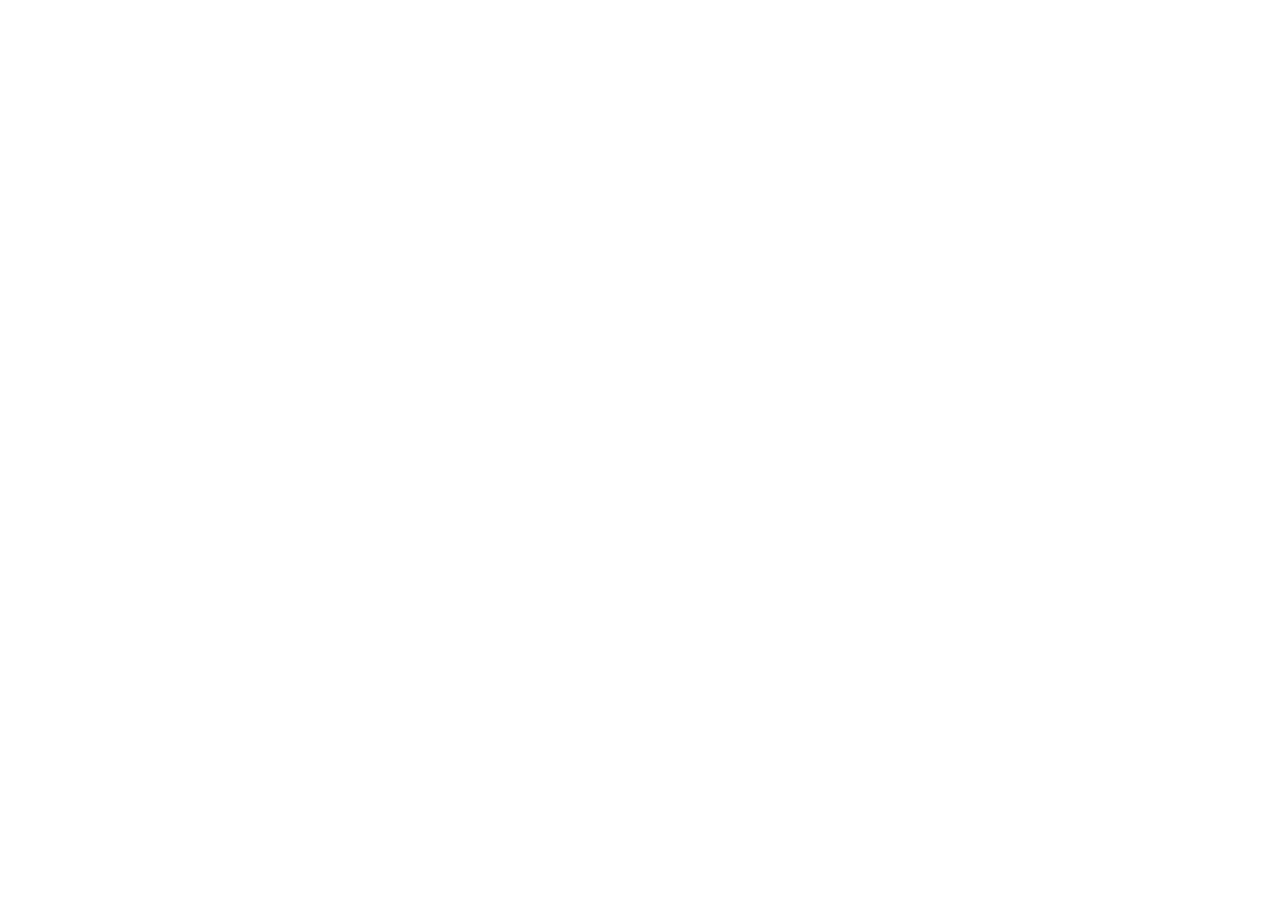
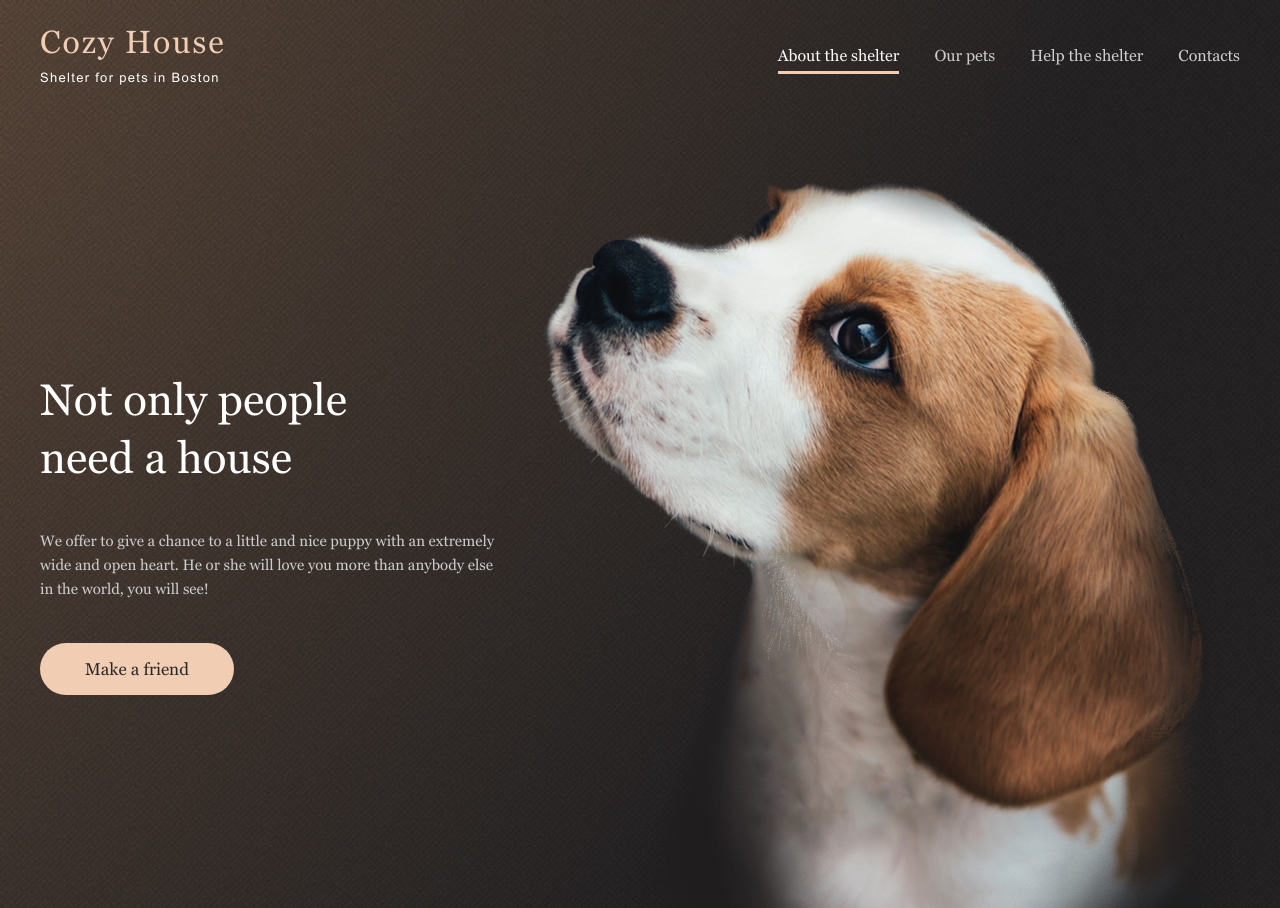
Before and after one commit to sinelamin/Shelter, a website built with webpack: page src/index.html in a window 1280 px wide. Before the commit the page ends 800 px from the top, so only its background shows below. Built offline with nearby package versions, Linux system fonts and the light colour scheme.

Commit message:
feat: add header and first screen

```diff
--- a/src/index.html
+++ b/src/index.html
@@ -1,12 +1,43 @@
 <!DOCTYPE html>
 <html lang="en">
+
 <head>
   <meta charset="UTF-8">
   <meta http-equiv="X-UA-Compatible" content="IE=edge">
   <meta name="viewport" content="width=device-width, initial-scale=1.0">
-  <title>Document</title>
+  <title>Shelter</title>
 </head>
+
 <body>
+  <header class="header">
+    <div class="header-top">
+      <a class="header-logo" href="#">
+        Cozy House
+        <span class="header-logo__sub">
+          Shelter for pets in Boston
+        </span>
+      </a>
 
+      <ul class="header-menu">
+        <li class="header-menu__item">About the shelter</li>
+        <li class="header-menu__item">Our pets</li>
+        <li class="header-menu__item">Help the shelter</li>
+        <li class="header-menu__item">Contacts</li>
+      </ul>
+    </div>
+
+    <div class="header-bottom">
+      <div class="header-content">
+        <h1 class="header-title">Not only people need a house</h1>
+        <p class="header-descr">
+          We offer to give a chance to a little and nice puppy with an extremely wide and open heart. He or she will
+          love you more than anybody else in the world, you will see!
+        </p>
+        <button class="header-btn">Make a friend</button>
+      </div>
+      <img class="header-img" src="./img/puppy.png" alt="start-screean-puppy">
+    </div>
+  </header>
 </body>
+
 </html>
--- a/src/index.js
+++ b/src/index.js
@@ -1,4 +1,4 @@
 import './index.html';
-import './pages/pageTwo/page.html';
+import './ourPets.html';
 import './index.scss';
-import './pages/pageTwo/page.js';
+import './components/burger.js';
--- a/src/index.scss
+++ b/src/index.scss
@@ -2,6 +2,7 @@
 @import 'style/fonts';
 @import 'style/var';
 @import 'style/style';
+@import 'style/ourPets';
 
 html {
   box-sizing: border-box;
@@ -14,7 +15,7 @@ html {
 }
 
 body {
-  font-family: 'Inter', sans-serif;
+  font-family: 'Georgia';
 }
 
 button {
@@ -32,3 +33,9 @@ a {
 ul {
   list-style: none;
 }
+
+.container {
+  margin: 0 auto;
+  width: 1280px;
+  padding: 0 40px;
+}
--- a/src/pages/pageTwo/page.html
+++ b/src/ourPets.html
@@ -4,7 +4,7 @@
   <meta charset="UTF-8">
   <meta http-equiv="X-UA-Compatible" content="IE=edge">
   <meta name="viewport" content="width=device-width, initial-scale=1.0">
-  <title>Document</title>
+  <title>Our pets</title>
 </head>
 <body>
 
--- a/src/style/_fonts.scss
+++ b/src/style/_fonts.scss
@@ -0,0 +1,9 @@
+@font-face {
+  font-family: 'Georgia';
+  src: url('fonts/Georgia.woff') format('woff');
+}
+
+@font-face {
+  font-family: 'Arial' ;
+  src: url('fonts/ArialMT.woff') format('woff');
+}
--- a/src/style/_style.scss
+++ b/src/style/_style.scss
@@ -0,0 +1,82 @@
+.header {
+  padding: 30px 40px 0;
+  background-image: url('img/header_bg.jpg');
+  background-size: cover;
+  background-repeat: no-repeat;
+
+  &-top {
+    display: flex;
+    align-items: center;
+    justify-content: space-between;
+    margin-bottom: 90px;
+    height: 60px;
+  }
+
+  &-logo {
+    font-size: 32px;
+    font-weight: $mainFontWeight;
+    line-height: 110%;
+    letter-spacing: 1.92px;
+    color: $interactiveElemColor;
+  }
+
+  &-logo__sub {
+    display: block;
+    font-family: Arial;
+    font-size: 13px;
+    letter-spacing: 1.3px;
+    color: #fff;
+  }
+
+  &-menu {
+    display: flex;
+    color: #CDCDCD;
+    height: 27px;
+  }
+
+  &-menu__item:first-child {
+    color: #FAFAFA;
+    border-bottom: 3px solid $interactiveElemColor;
+  }
+
+  &-menu__item + &-menu__item {
+    padding-left: 35px;
+  }
+
+  &-bottom {
+    display: flex;
+    justify-content: space-between;
+  }
+
+  &-content {
+    padding-top: 163px;
+    max-width: 460px;
+  }
+
+  &-title {
+    margin-bottom: 42px;
+    max-width: 310px;
+    font-size: 44px;
+    font-weight: $mainFontWeight;
+    line-height: 130%;
+    color: #fff;
+  }
+
+  &-descr {
+    margin-bottom: 42px;
+    font-size: $mainDescrSize;
+    font-weight: $mainFontWeight;
+    line-height: 160%;
+    color: #CDCDCD;
+  }
+
+  &-btn {
+    padding: 15px 45px;
+    border-radius: 100px;
+    background-color: $interactiveElemColor;
+    font-size: 17px;
+    font-weight: $mainFontWeight;
+    line-height: 130%;
+    color: #292929;
+  }
+}
--- a/src/style/_var.scss
+++ b/src/style/_var.scss
@@ -0,0 +1,10 @@
+$interactiveElemColor: #F1CDB3;
+$hoverColor: #FDDCC4;
+$mainTextColor: #545454;
+
+$secondBgColor: #F6F6F6;
+
+$mainTitleSize: 35px;
+$mainDescrSize: 15px;
+
+$mainFontWeight: 400;
--- a/webpack.config.js
+++ b/webpack.config.js
@@ -31,8 +31,8 @@ module.exports = {
       template: path.resolve(__dirname, 'src', 'index.html')
     }),
     new HtmlWebpackPlugin({
-      template: path.resolve(__dirname, 'src', 'pages', 'pageTwo', 'page.html'),
-      filename: 'page.html'
+      template: path.resolve(__dirname, 'src', 'ourPets.html'),
+      filename: 'ourPets.html'
     }),
     new MiniCssExtractPlugin({
       filename: '[name].[contenthash].css'
```
Also changed, not shown: src/components/burger.js (renamed from src/pages/pageTwo/page.js), src/fonts/ArialMT.woff (added), src/fonts/Georgia.woff (added), src/img/header_bg.jpg (added), src/img/puppy.png (added), src/pages/pageTwo/_page.scss (deleted), src/style/_ourPets.scss (added).
